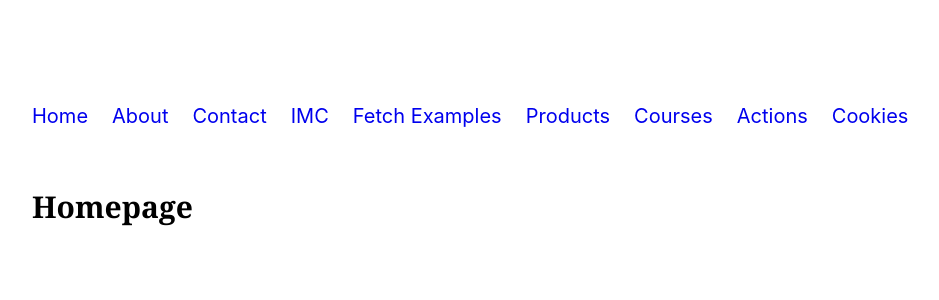
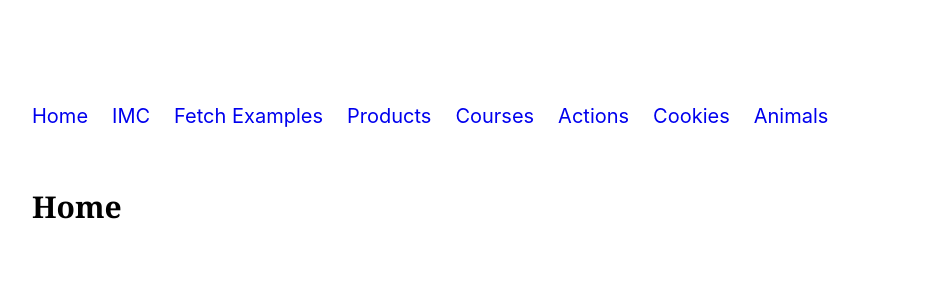
Before and after one commit to andrade-bruno/dogsgram-nextjs, a Next.js app: page / in a window 1280 px wide. Shown: the top 300 px of the page, without its empty margins (72-1011 px from the left). Built offline with nearby package versions, Linux system fonts and the light colour scheme.

Commit message:
refactor: use menu itens map and delete useless pages

```diff
--- a/src/app/page.tsx
+++ b/src/app/page.tsx
@@ -1,8 +1,7 @@
-
-export default function Homepage() {
+export default function Page() {
   return (
     <main>
-      <h2>Homepage</h2>
+      <h2>Home</h2>
     </main>
   );
 }
--- a/src/components/menu.tsx
+++ b/src/components/menu.tsx
@@ -1,37 +1,53 @@
 import Link from "next/link";
+
+type MenuItem = {
+  href: string;
+  title: string;
+  prefetch?: boolean;
+};
+
+const menuItems: MenuItem[] = [
+  { href: "/", title: "Home" },
+  {
+    href: "/imc",
+    title: "IMC",
+  },
+  {
+    href: "/fetch-examples",
+    title: "Fetch Examples",
+  },
+  {
+    href: "/products",
+    title: "Products",
+  },
+  {
+    href: "/courses",
+    title: "Courses",
+  },
+  {
+    href: "/actions",
+    title: "Actions",
+  },
+  {
+    href: "/cookies",
+    title: "Cookies",
+  },
+  {
+    href: "/animals",
+    title: "Animals",
+  },
+];
 
 export default function Menu() {
   return (
     <ul className="menu">
-      <li>
-        <Link href="/">Home</Link>
-      </li>
-      <li>
-        <Link href="/about" prefetch>
-          About
-        </Link>
-      </li>
-      <li>
-        <Link href="/contact">Contact</Link>
-      </li>
-      <li>
-        <Link href="/imc">IMC</Link>
-      </li>
-      <li>
-        <Link href="/fetch-examples">Fetch Examples</Link>
-      </li>
-      <li>
-        <Link href="/products">Products</Link>
-      </li>
-      <li>
-        <Link href="/courses">Courses</Link>
-      </li>
-      <li>
-        <Link href="/actions">Actions</Link>
-      </li>
-      <li>
-        <Link href="/cookies">Cookies</Link>
-      </li>
+      {menuItems.map((i) => (
+        <li key={i.title}>
+          <Link href={i.href} prefetch={i.prefetch}>
+            {i.title}
+          </Link>
+        </li>
+      ))}
     </ul>
   );
 }
```
Also changed, not shown: src/app/about/page.tsx (deleted, +0 -7 lines), src/app/contact/page.tsx (deleted, +0 -7 lines).
